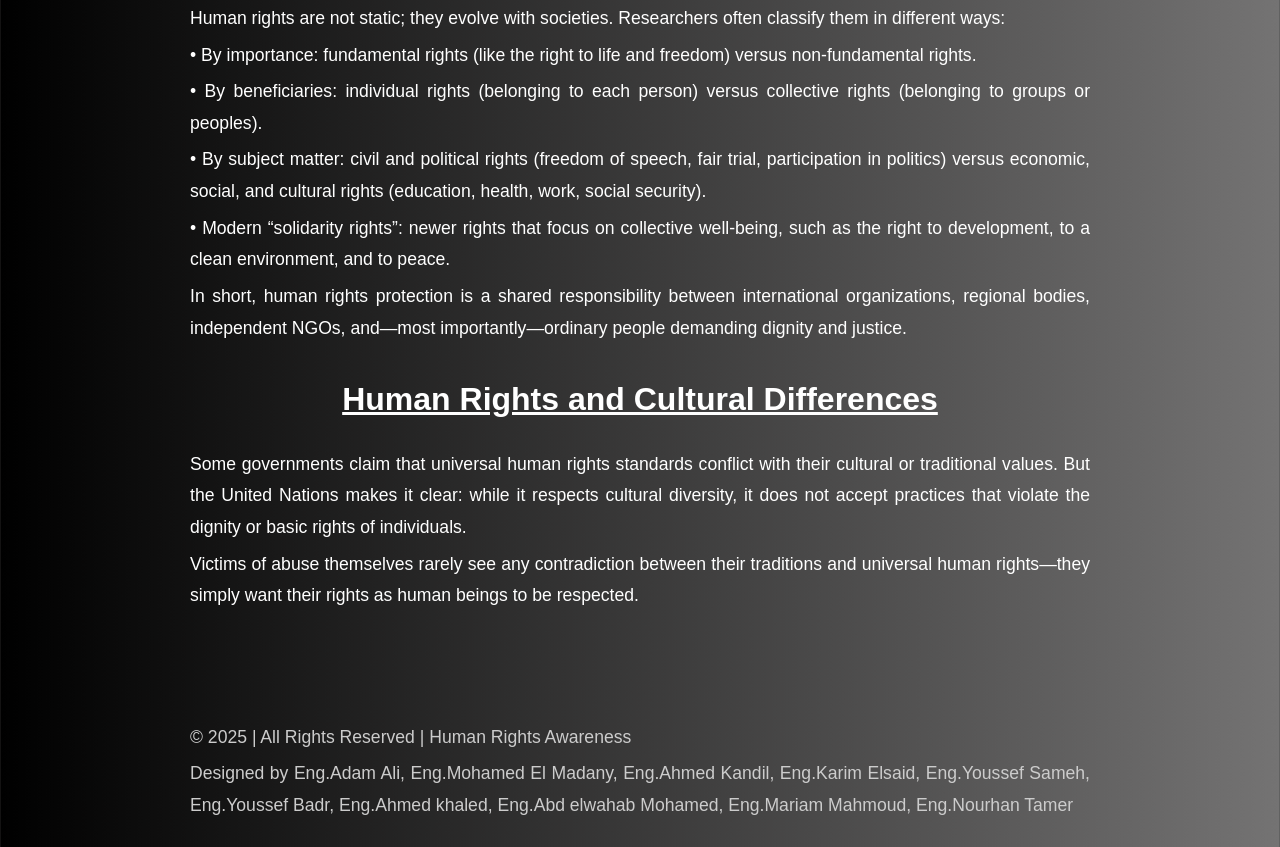
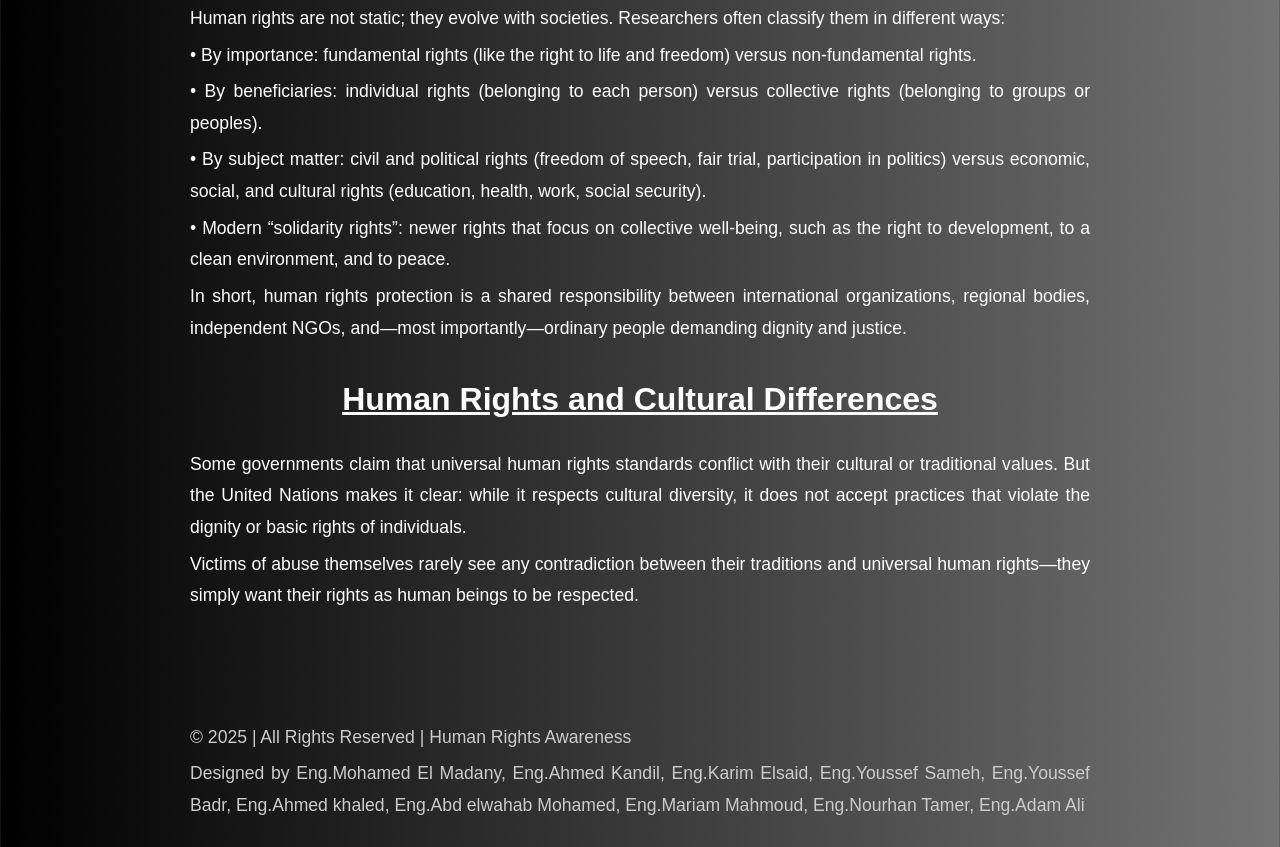
Before and after one commit to mohamedelmadany40/human-rights-2, a plain HTML site: page index.html in a window 1280 px wide. Shown: the part 6281-7128 px from the top of the page. Drawn offline with Linux system fonts and the light colour scheme.

Commit message:
Update index.html

```diff
--- a/index.html
+++ b/index.html
@@ -142,7 +142,7 @@ are among the most urgent issues in the 21st century.</p>
 <p>Victims of abuse themselves rarely see any contradiction between their traditions and universal human rights—they simply want their rights as human beings to be respected.</p>
 </section>
 <footer class="reveal"><p>© 2025 | All Rights Reserved | Human Rights Awareness</p>
-<p>Designed by Eng.Adam Ali, Eng.Mohamed El Madany, Eng.Ahmed Kandil, Eng.Karim Elsaid, Eng.Youssef Sameh, Eng.Youssef Badr, Eng.Ahmed khaled, Eng.Abd elwahab Mohamed, Eng.Mariam Mahmoud, Eng.Nourhan Tamer</p>
+<p>Designed by Eng.Mohamed El Madany, Eng.Ahmed Kandil, Eng.Karim Elsaid, Eng.Youssef Sameh, Eng.Youssef Badr, Eng.Ahmed khaled, Eng.Abd elwahab Mohamed, Eng.Mariam Mahmoud, Eng.Nourhan Tamer, Eng.Adam Ali</p>
 </footer>
 <script>function revealOnScroll() {const reveals = document.querySelectorAll(".reveal");
 for (let i = 0; i < reveals.length; i++) {let windowHeight = window.innerHeight;
@@ -152,4 +152,5 @@ if (elementTop < windowHeight - elementVisible) {reveals[i].classList.add("activ
 window.addEventListener("scroll", revealOnScroll);
 revealOnScroll();</script>
 </body>
+
 </html>
```
